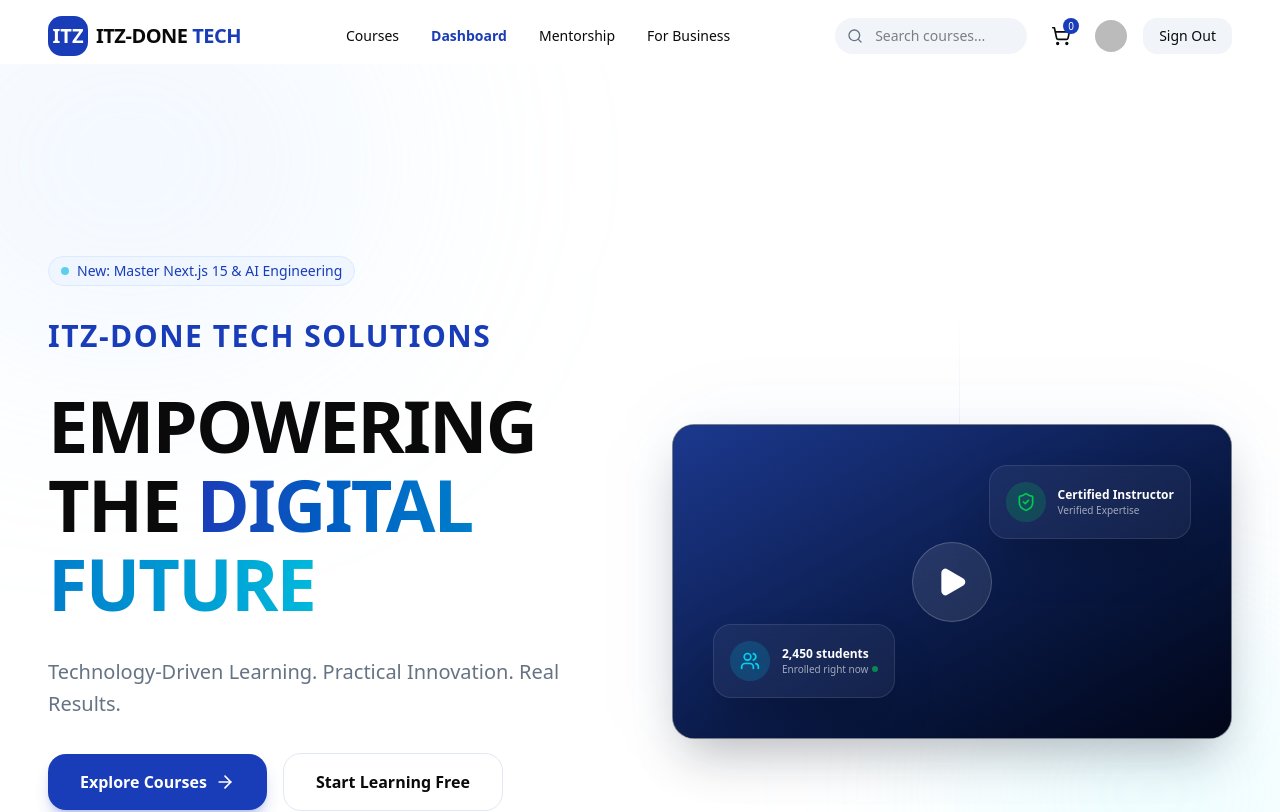
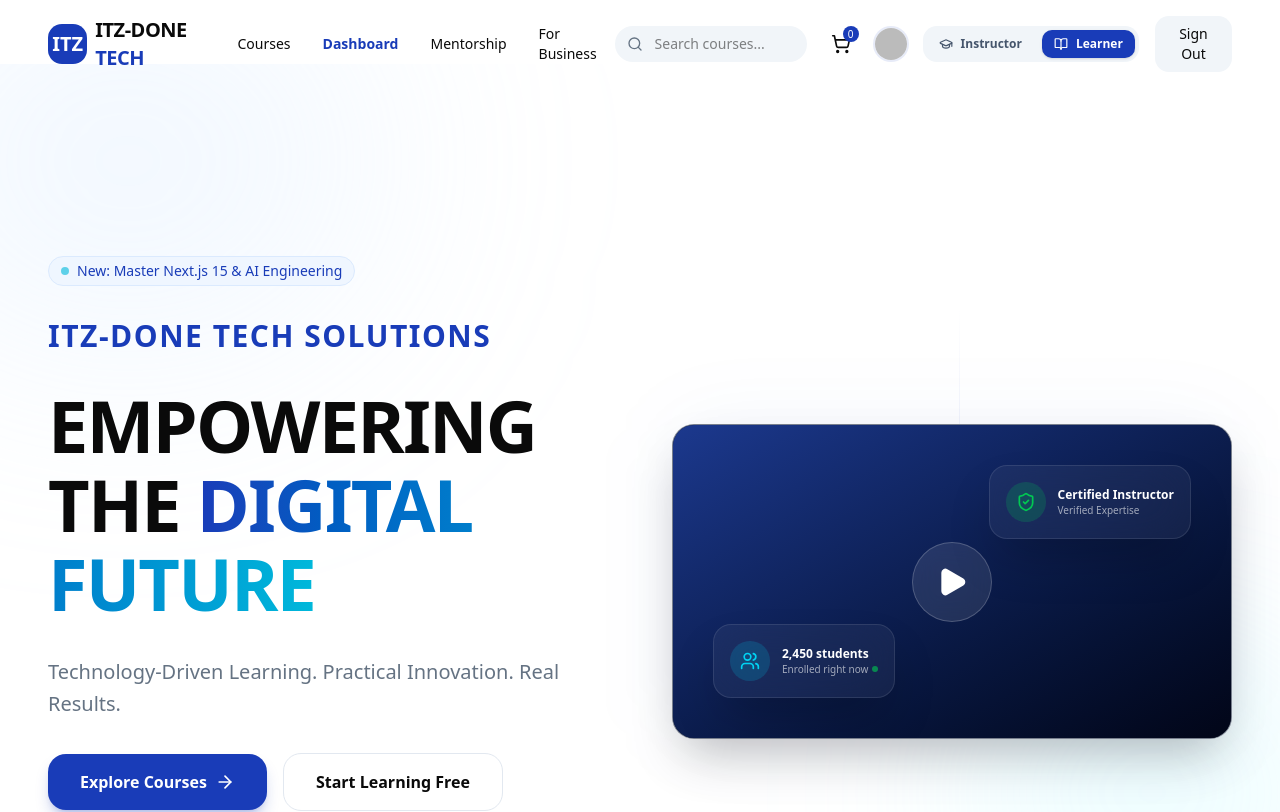
Before and after one commit to Nathy-Dev/ITZ-DONE-TECH-SOLUTION, a Next.js app: page / in a window 1280 px wide. Shown: the top 812 px of the page. Built offline with nearby package versions, Linux system fonts and the light colour scheme; no server answers; sample sign-in values are in the browser's storage.

Commit message:
implemented the dual-role support

```diff
--- a/convex/schema.ts
+++ b/convex/schema.ts
@@ -21,6 +21,7 @@ export default defineSchema({
     password: v.optional(v.string()),
     emailVerified: v.optional(v.string()),
     providerId: v.string(),
+    role: v.optional(v.string()), // "learner" or "instructor"
   })
     .index("by_provider_id", ["providerId"])
     .index("by_email", ["email"]),
--- a/convex/users.ts
+++ b/convex/users.ts
@@ -11,12 +11,23 @@ export const getUserByEmail = query({
   },
 });
 
+export const getUserByProviderId = query({
+  args: { providerId: v.string() },
+  handler: async (ctx, args) => {
+    return await ctx.db
+      .query("users")
+      .withIndex("by_provider_id", (q) => q.eq("providerId", args.providerId))
+      .unique();
+  },
+});
+
 export const createOrUpdateUser = mutation({
   args: {
     providerId: v.string(),
     email: v.string(),
     name: v.string(),
     profileImage: v.optional(v.string()),
+    role: v.optional(v.string()),
   },
   handler: async (ctx, args) => {
     const user = await ctx.db
@@ -36,6 +47,7 @@ export const createOrUpdateUser = mutation({
         name: args.name,
         email: args.email,
         profileImage: args.profileImage,
+        role: args.role ?? "learner",
       });
     }
   },
@@ -79,3 +91,26 @@ export const deleteUser = mutation({
     }
   },
 });
+
+export const updateUserRole = mutation({
+  args: {
+    providerId: v.string(),
+    role: v.string()
+  },
+  handler: async (ctx, args) => {
+    const user = await ctx.db
+      .query("users")
+      .withIndex("by_provider_id", (q) => q.eq("providerId", args.providerId))
+      .unique();
+
+    if (!user) {
+      throw new Error("User not found");
+    }
+
+    await ctx.db.patch(user._id, {
+      role: args.role,
+    });
+
+    return args.role;
+  },
+});
--- a/src/app/dashboard/page.tsx
+++ b/src/app/dashboard/page.tsx
@@ -4,19 +4,23 @@ import React from "react";
 import { useSession } from "next-auth/react";
 import { redirect } from "next/navigation";
 import {
-  BookOpen,
-  GraduationCap,
   Trophy,
   Clock,
   ArrowRight,
-  Search,
   LayoutGrid,
   Zap,
   Bell,
-  CheckCircle2
+  CheckCircle2,
+  Plus,
+  Users,
+  DollarSign,
+  BarChart3,
+  Video
 } from "lucide-react";
 import Link from "next/link";
 import CourseCard from "@/components/courses/CourseCard";
+import { useQuery } from "convex/react";
+import { api } from "../../../convex/_generated/api";
 
 const SAMPLE_COURSES = [
   {
@@ -75,17 +79,23 @@ const SAMPLE_COURSES = [
 export default function DashboardPage() {
   const { data: session, status } = useSession();
 
+  const convexUser = useQuery(api.users.getUserByProviderId,
+    session?.user?.id ? { providerId: session.user.id } : "skip"
+  );
+
   if (status === "unauthenticated") {
     redirect("/login");
   }
 
-  if (status === "loading") {
+  if (status === "loading" || (session && !convexUser)) {
     return (
-      <div className="min-h-screen flex items-center justify-center">
+      <div className="min-h-screen flex items-center justify-center bg-slate-50 dark:bg-slate-950">
         <div className="w-12 h-12 border-4 border-blue-800 border-t-transparent rounded-full animate-spin"></div>
       </div>
     );
   }
+
+  const isInstructor = convexUser?.role === "instructor";
 
   return (
     <div className="min-h-screen bg-slate-50 dark:bg-slate-950 pt-24 pb-20">
@@ -97,7 +107,9 @@ export default function DashboardPage() {
               Welcome back, <span className="text-blue-800 dark:text-cyan-400">{session?.user?.name?.split(" ")[0]}!</span>
             </h1>
             <p className="text-muted-foreground mt-2">
-              You&apos;ve completed 65% of your current goal. Keep it up!
+              {isInstructor
+                ? "Manage your courses and track your students' progress."
+                : "You've completed 65% of your current goal. Keep it up!"}
             </p>
           </div>
           <div className="flex items-center gap-3">
@@ -105,6 +117,12 @@ export default function DashboardPage() {
               <Bell className="w-6 h-6 text-slate-600 dark:text-slate-400" />
               <span className="absolute top-3 right-3 w-2 h-2 bg-red-500 rounded-full border-2 border-white dark:border-slate-900"></span>
             </button>
+            {isInstructor ? (
+               <Link href="/courses/create" className="flex items-center gap-2 bg-blue-800 text-white px-6 py-3 rounded-2xl shadow-lg shadow-blue-800/20 hover:bg-blue-900 transition-all">
+                  <Plus className="w-5 h-5" />
+                  <span className="font-bold">Create Course</span>
+               </Link>
+            ) : (
               <div className="flex items-center gap-4 bg-blue-800 text-white px-6 py-3 rounded-2xl shadow-lg shadow-blue-800/20">
                 <Trophy className="w-5 h-5" />
                 <div className="text-sm">
@@ -112,9 +130,22 @@ export default function DashboardPage() {
                   <p className="text-[10px] text-blue-200">Level 12 Scholar</p>
                 </div>
               </div>
+            )}
           </div>
         </div>
 
+        {isInstructor ? (
+          <InstructorDashboard />
+        ) : (
+          <LearnerDashboard />
+        )}
+      </div>
+    </div>
+  );
+}
+
+function LearnerDashboard() {
+  return (
     <div className="grid lg:grid-cols-3 gap-8">
       {/* Main Content Area */}
       <div className="lg:col-span-2 space-y-8">
@@ -238,6 +269,94 @@ export default function DashboardPage() {
         </div>
       </div>
     </div>
+  );
+}
+
+function InstructorDashboard() {
+  return (
+    <div className="grid lg:grid-cols-4 gap-6">
+      {/* Stats Overview */}
+      {[
+        { label: "Total Students", value: "248", icon: Users, color: "text-blue-600", bg: "bg-blue-100" },
+        { label: "Course Revenue", value: "$12,450", icon: DollarSign, color: "text-emerald-600", bg: "bg-emerald-100" },
+        { label: "Course Rating", value: "4.8", icon: Trophy, color: "text-amber-600", bg: "bg-amber-100" },
+        { label: "Total Courses", value: "6", icon: Video, color: "text-purple-600", bg: "bg-purple-100" },
+      ].map((stat, i) => (
+        <div key={i} className="bg-white dark:bg-slate-900 p-6 rounded-[24px] border border-slate-100 dark:border-slate-800 shadow-sm">
+          <div className="flex items-center gap-4">
+            <div className={`w-12 h-12 ${stat.bg} ${stat.color} rounded-xl flex items-center justify-center`}>
+              <stat.icon className="w-6 h-6" />
+            </div>
+            <div>
+              <p className="text-sm text-muted-foreground font-medium">{stat.label}</p>
+              <p className="text-2xl font-bold">{stat.value}</p>
+            </div>
+          </div>
+        </div>
+      ))}
+
+      {/* Main Instructor Area */}
+      <div className="lg:col-span-3 space-y-8 mt-4">
+        <div className="bg-white dark:bg-slate-900 rounded-[32px] p-8 border border-slate-100 dark:border-slate-800 shadow-xl shadow-blue-800/5">
+          <div className="flex items-center justify-between mb-8">
+            <h2 className="text-2xl font-bold">Your Courses</h2>
+            <button className="text-blue-800 font-bold hover:underline">View All</button>
+          </div>
+
+          <div className="space-y-4">
+            {[1, 2, 3].map((_, i) => (
+              <div key={i} className="flex flex-col md:flex-row items-center gap-6 p-4 border border-slate-50 dark:border-slate-800 rounded-2xl hover:bg-slate-50 dark:hover:bg-slate-800/50 transition-colors">
+                <div className="w-full md:w-32 aspect-video bg-slate-100 dark:bg-slate-800 rounded-xl" />
+                <div className="flex-grow">
+                  <h4 className="font-bold text-lg">Next.js 15 Deep Dive</h4>
+                  <p className="text-sm text-muted-foreground mt-1">Published on Oct 12, 2023</p>
+                </div>
+                <div className="flex items-center gap-8">
+                   <div className="text-center">
+                     <p className="text-xs text-muted-foreground uppercase font-bold tracking-wider mb-1">Students</p>
+                     <p className="font-bold">124</p>
+                   </div>
+                   <div className="text-center">
+                     <p className="text-xs text-muted-foreground uppercase font-bold tracking-wider mb-1">Revenue</p>
+                     <p className="font-bold text-emerald-600">$4,200</p>
+                   </div>
+                   <button className="p-2 border border-slate-200 dark:border-slate-700 rounded-lg hover:bg-white transition-colors">
+                      <BarChart3 className="w-5 h-5 text-slate-600" />
+                   </button>
+                </div>
+              </div>
+            ))}
+          </div>
+        </div>
+      </div>
+
+      {/* Instructor Sidebar */}
+      <div className="space-y-6 mt-4">
+        <div className="bg-blue-800 rounded-[32px] p-8 text-white">
+          <h3 className="font-bold text-xl mb-4">Quick Tip</h3>
+          <p className="text-blue-100 text-sm leading-relaxed">
+            Course thumbnails with high contrast and clear text tend to have 30% higher click-through rates.
+          </p>
+          <button className="mt-6 text-sm font-bold bg-white/10 px-4 py-2 rounded-xl hover:bg-white/20 transition-colors">
+            Read More
+          </button>
+        </div>
+
+        <div className="bg-white dark:bg-slate-900 rounded-[32px] p-8 border border-slate-100 dark:border-slate-800 shadow-sm">
+          <h3 className="font-bold text-xl mb-6">Recent Activity</h3>
+          <div className="space-y-4">
+             {[
+               "New student enrolled",
+               "Comment on Lesson 4",
+               "Payout processed",
+             ].map((activity, i) => (
+               <div key={i} className="flex gap-3 text-sm">
+                  <div className="w-1.5 h-1.5 bg-blue-800 rounded-full mt-1.5 shrink-0" />
+                  <p className="text-muted-foreground"><span className="font-bold text-foreground">{activity}</span> 2 hours ago</p>
+               </div>
+             ))}
+          </div>
+        </div>
       </div>
     </div>
   );
--- a/src/components/layout/Navbar.tsx
+++ b/src/components/layout/Navbar.tsx
@@ -6,6 +6,9 @@ import Image from "next/image";
 import { Search, ShoppingCart, Menu, X } from "lucide-react";
 import { cn } from "@/lib/utils";
 import { signOut, useSession } from "next-auth/react";
+import { useQuery, useMutation } from "convex/react";
+import { api } from "../../../convex/_generated/api";
+import { GraduationCap, BookOpen, UserCircle } from "lucide-react";
 
 /**
  * Navbar component for ITZ-DONE TECH SOLUTION.
@@ -25,6 +28,21 @@ const Navbar = () => {
     window.addEventListener("scroll", handleScroll);
     return () => window.removeEventListener("scroll", handleScroll);
   }, []);
+
+  const convexUser = useQuery(api.users.getUserByProviderId,
+    session?.user?.id ? { providerId: session.user.id } : "skip"
+  );
+
+  const updateUserRole = useMutation(api.users.updateUserRole);
+
+  const toggleRole = async () => {
+    if (!session?.user?.id || !convexUser) return;
+    const newRole = convexUser.role === "instructor" ? "learner" : "instructor";
+    await updateUserRole({
+      providerId: session.user.id,
+      role: newRole,
+    });
+  };
 
   return (
     <header
@@ -88,15 +106,45 @@ const Navbar = () => {
               </>
             ) : (
               <div className="flex items-center gap-4">
-                {session?.user?.image && (
+                {session?.user?.image ? (
                   <Image
                     src={session.user.image}
                     alt="User"
                     width={32}
                     height={32}
-                    className="rounded-full"
+                    className="rounded-full ring-2 ring-blue-800/10"
                   />
+                ) : (
+                  <UserCircle className="w-8 h-8 text-slate-400" />
                 )}
+
+                <div className="flex items-center gap-2 bg-slate-100 dark:bg-slate-800 p-1 rounded-xl">
+                  <button
+                    onClick={toggleRole}
+                    className={cn(
+                      "flex items-center gap-2 px-3 py-1.5 rounded-lg text-xs font-bold transition-all",
+                      convexUser?.role === "instructor"
+                        ? "bg-blue-800 text-white shadow-sm"
+                        : "text-slate-600 dark:text-slate-400 hover:bg-slate-200 dark:hover:bg-slate-700"
+                    )}
+                  >
+                    <GraduationCap className="w-3.5 h-3.5" />
+                    Instructor
+                  </button>
+                  <button
+                    onClick={toggleRole}
+                    className={cn(
+                      "flex items-center gap-2 px-3 py-1.5 rounded-lg text-xs font-bold transition-all",
+                      convexUser?.role !== "instructor"
+                        ? "bg-blue-800 text-white shadow-sm"
+                        : "text-slate-600 dark:text-slate-400 hover:bg-slate-200 dark:hover:bg-slate-700"
+                    )}
+                  >
+                    <BookOpen className="w-3.5 h-3.5" />
+                    Learner
+                  </button>
+                </div>
+
                 <button
                   onClick={() => signOut()}
                   className="text-sm font-medium bg-slate-100 hover:bg-slate-200 px-4 py-2 rounded-xl transition-colors"
```
Lines whose indentation alone changed are shown as unchanged.
